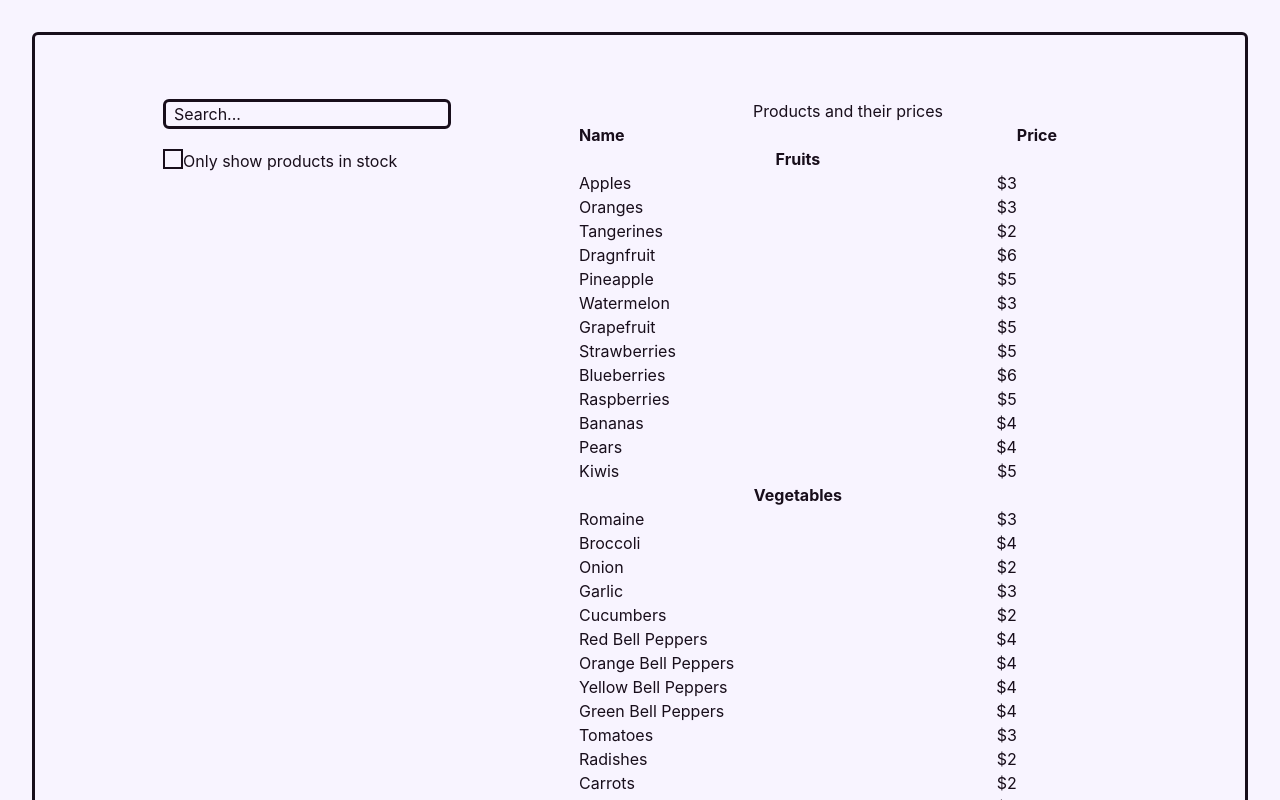
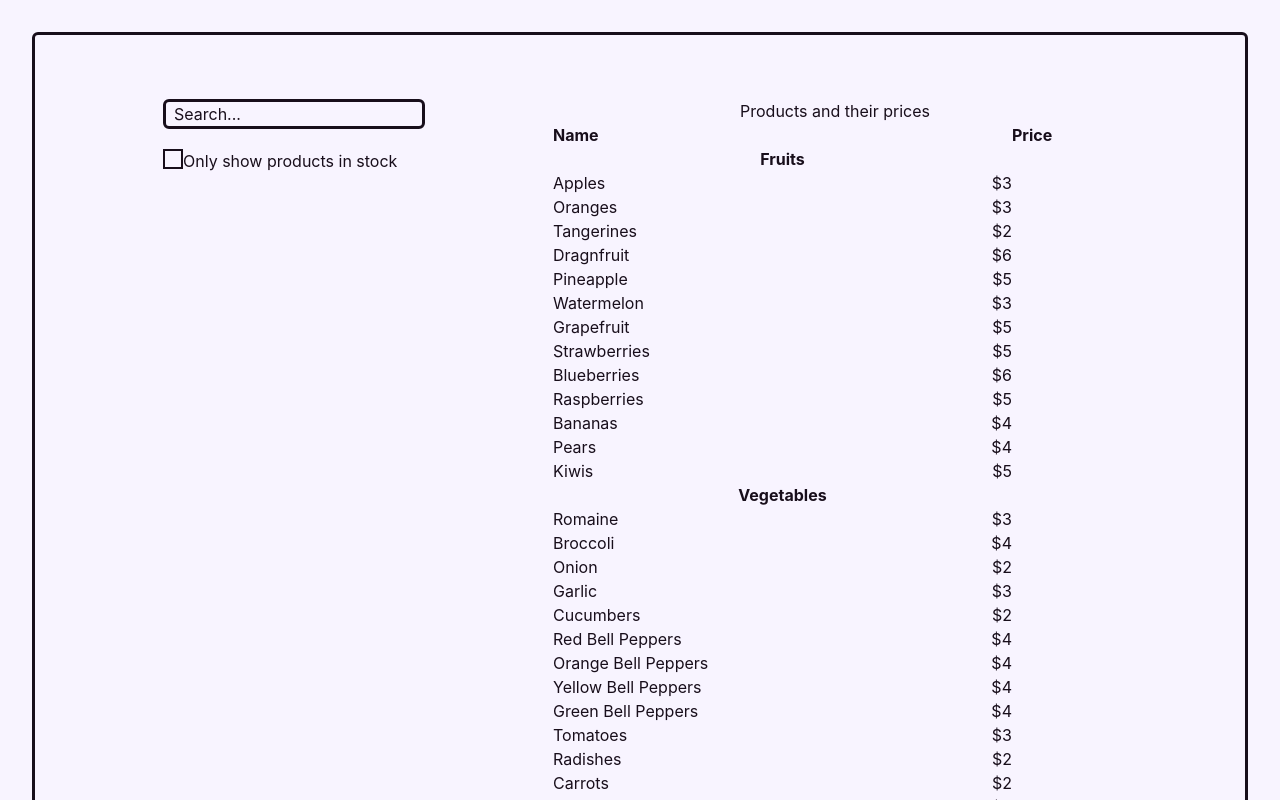
Before and after one commit to syntapy/1_react_quickstart, a React (Vite) app in the folder app/: page / in a window 1280 px wide. Shown: the top 800 px of the page. Built offline with nearby package versions, Linux system fonts and the light colour scheme.

Commit message:
fix search bar max size

```diff
--- a/app/src/components/SearchBar/SearchBar.tsx
+++ b/app/src/components/SearchBar/SearchBar.tsx
@@ -36,7 +36,7 @@ export default function SearchBar(props: Props) {
         placeholder="Search..."
         value={localSearchText}
         onInput={handler}
-        className={"placeholder:text-licorice-500 pl-2 w-72 mb-5 "+style.licorice_border}
+        className={"placeholder:text-licorice-500 pl-2 max-w-72 mb-5 "+style.licorice_border}
       />
       <div>
         <CheckInput id_name="only-in-stock" />
```
